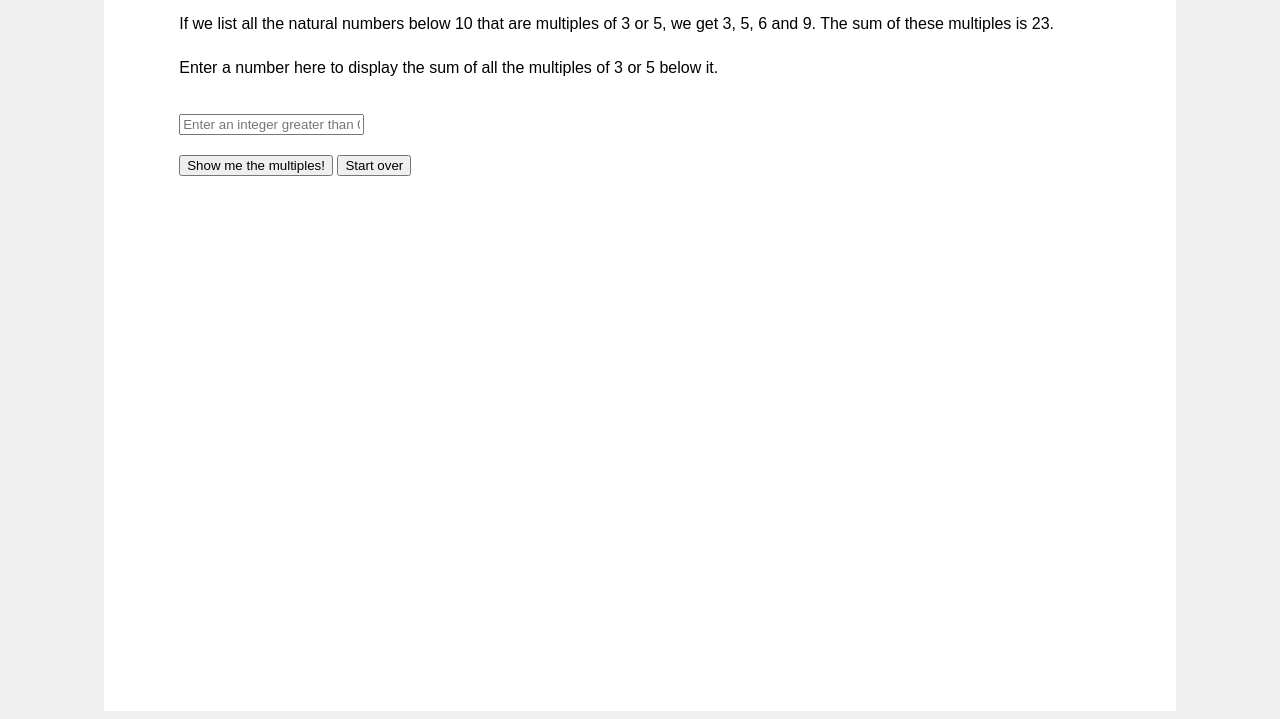
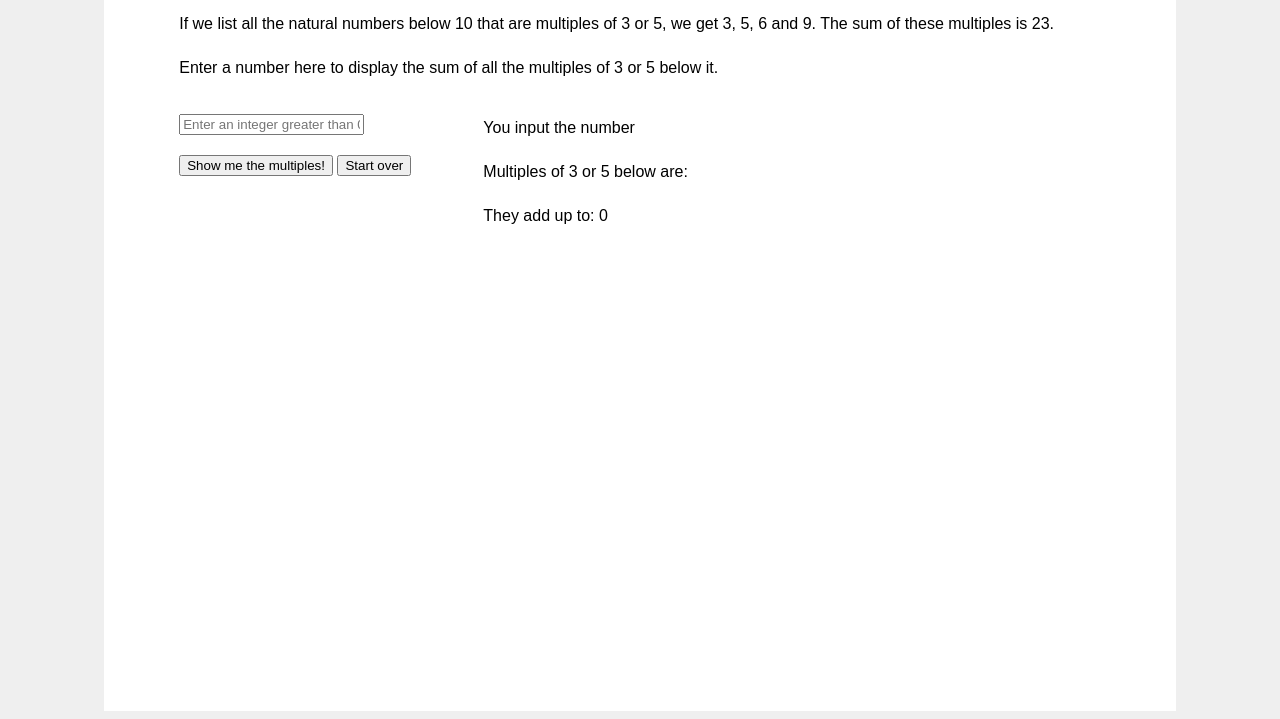
Before and after one commit to morgansbored/multiples-challenge, a website: page index.html in a window 1280 px wide. Both pictures are taken after a click on the button "Show me the multiples!". Shown: the part 97-816 px from the top of the page. Drawn offline with Linux system fonts and the light colour scheme.

Commit message:
multiples function definition

```diff
--- a/src/multiples.js
+++ b/src/multiples.js
@@ -2,27 +2,42 @@ const output = document.querySelector('.output');
 const userInput = document.getElementById('input-int');
 
 function getMultiples(inInt) {
-  //...
+  if (inInt < 0) return 0;
+
+  let result = {
+    sum: 0,
+    multiples: [] //just for show
+  };
+
+  for (let i = 0; i < inInt; i++) {
+    if (i % 3 === 0 || i % 5 === 0) {
+      if (i > 0) result.multiples.push(i);
+      result.sum += i;
+    }
+  }
+
   return result;
 }
 
 function showResults() {
   const result = getMultiples(userInput.value);
+
   output.innerHTML =
     `<p>You input the number ${userInput.value}</p>`;
-  if (result === 0) {
+    if (result === 0) {
     output.innerHTML +=
     `<p>The result is: ${result}</p>
     `;
   } else {
     output.innerHTML +=
-    `<p>Multiples of 3 or 5 below ${userInput.value} are:</p>
-    <p>They add up to: ${result}</p>
+    `<p>Multiples of 3 or 5 below ${userInput.value} are: ${result.multiples}</p>
+    <p>They add up to: ${result.sum}</p>
     `;
   }
 }
 
 function startOver() {
+  //clear input box and displayed output
   userInput.value = '';
   output.innerHTML = '';
 }
```
Also changed, not shown: index.html (+0 -1 lines).
